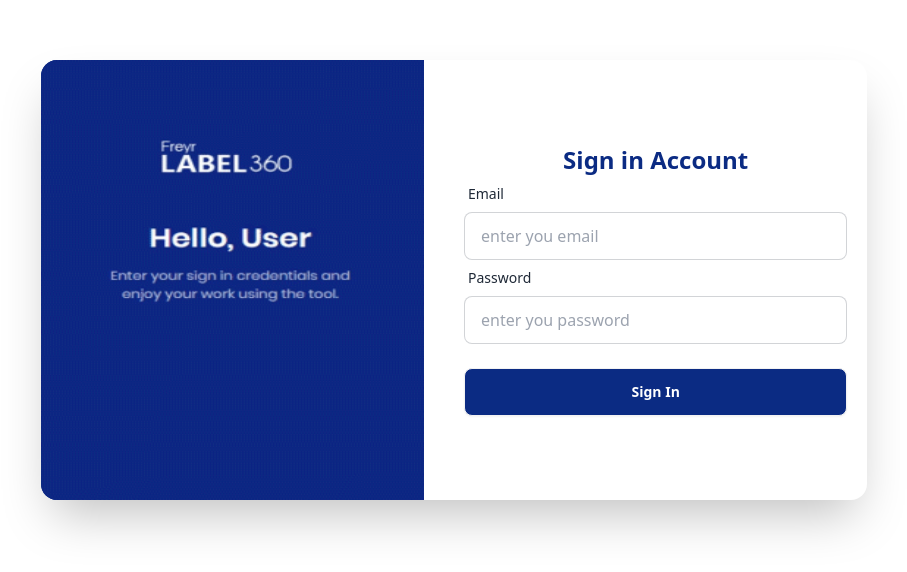
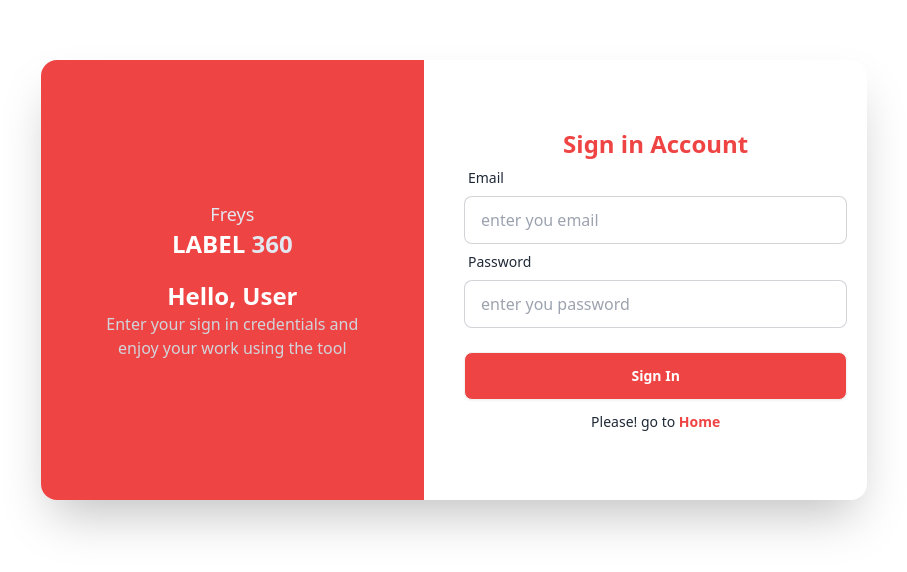
Before and after one commit to sohanwebdevctg/react1-single-page-ecommerce-website, a React (Vite) app: page /login in a window 1280 px wide. Shown: the part 180-752 px from the top of the page, without its empty margins (186-1093 px from the left). Built offline with nearby package versions, Linux system fonts and the light colour scheme.

Commit message:
change login image

```diff
--- a/index.html
+++ b/index.html
@@ -2,7 +2,7 @@
 <html lang="en">
   <head>
     <meta charset="UTF-8" />
-    <link rel="icon" type="image/svg+xml" href="/vite.svg" />
+    <link rel="icon" type="image/svg+xml" href="/public/logo/titlelogo.png" />
     <meta name="viewport" content="width=device-width, initial-scale=1.0" />
     <title>single page</title>
   </head>
--- /dev/null
+++ b/src/Components/ErrorPage/ErrorPage.jsx
@@ -0,0 +1,41 @@
+import { useNavigate, useRouteError } from "react-router-dom";
+import Title from "../Title/Title";
+
+
+const ErrorPage = () => {
+
+  // error status
+  const error = useRouteError();
+
+  // back to previous page
+  const navigation = useNavigate();
+
+  // navigate function btn
+  const backPageBtn = () => {
+    navigation(-1)
+  }
+
+
+  return (
+    <>
+    {/* title start */}
+    <Title name={'not-found'}></Title>
+      {/* title end */}
+      <div className="h-screen flex justify-center items-center">
+      {/* content section start */}
+      <div className="text-center space-y-3">
+        <h1 className="font-bold text-2xl sm:text-4xl md:text-text-3xl lg:text-4xl xl:text-4xl 2xl:text-5xl">Oops!</h1>
+        <p className="text-sm sm:text-xl md:text-xl lg:text-2xl xl:text-2xl 2xl:text-3xl">Sorry, an unexpected error has occurred.</p>
+        <p className="text-lg sm:text-2xl md:text-2xl lg:text-2xl xl:text-2xl 2xl:text-3xl">
+          <i>{error.statusText || error.message}</i>
+        </p>
+        <button onClick={backPageBtn} className="btn bg-red-500 hover:bg-red-500 btn-md font-bold text-white">Back</button>
+      </div>
+      {/* content section end */}
+    </div>
+    </>
+
+  );
+};
+
+export default ErrorPage;
--- a/src/Pages/Login/Login.jsx
+++ b/src/Pages/Login/Login.jsx
@@ -1,5 +1,4 @@
-import { useNavigate } from 'react-router-dom';
-import loginImg from '../../../public/login/login.png';
+import { Link, useNavigate } from 'react-router-dom';
 import { setUser } from '../../utilities/localstorage';
 import Swal from 'sweetalert2';
 import Title from '../../Components/Title/Title';
@@ -52,14 +51,23 @@ const Login = () => {
           <div className="card bg-base-100 w-full shadow-2xl mt-10 sm:w-11/12  md:w-10/12 lg:w-10/12 xl:w-8/12 2xl:w-9/12 mx-auto">
             <form onSubmit={loginFun} className=" w-full flex flex-col sm:flex-row justify-between sm:items-center gap-3 sm:gap-5">
               {/* left start */}
-              <div className="flex-1 bg-[#0B2B83] rounded-2xl h-full w-full">
-                <img src={loginImg} className='h-80 sm:h-96 md:h-96 lg:h-[420px] xl:h-[440px] 2xl:h-[460px] w-full rounded-ss-2xl rounded-se-2xl sm:rounded-se-none sm:rounded-es-2xl'></img>
+              <div className="flex-1 bg-red-500 rounded-ss-2xl rounded-se-2xl sm:rounded-se-none sm:rounded-es-2xl h-full w-full">
+                <div className='h-80 sm:h-96 md:h-96 lg:h-[420px] xl:h-[440px] 2xl:h-[460px] w-full  flex justify-center items-center'>
+                  <ul>
+                    <li className='text-center'>
+                      <span className='text-lg sm:text-sm md:text-sm lg:text-lg text-slate-200'>Freys</span><br></br>
+                      <span className='text-xl sm:text-lg md:text-lg lg:text-2xl uppercase text-white font-bold'>label <span className='text-slate-200'>360</span></span>
+                    </li>
+                    <li className='mt-5 text-center'><h3 className='text-xl sm:text-lg md:text-lg lg:text-2xl text-white font-bold'>Hello, User</h3></li>
+                    <li><p className='text-sm sm:text-xs md:text-xs lg:text-base text-gray-300 text-center'>Enter your sign in credentials and<br></br>enjoy your work using the tool</p></li>
+                  </ul>
+                </div>
               </div>
               {/* left end */}
               {/* right start */}
               <div className="flex-1 p-5">
                 <div className="form-control text-center">
-                  <h3 className='text-2xl text-[#0B2B83] font-bold'>Sign in Account</h3>
+                  <h3 className='text-2xl text-red-500 font-bold'>Sign in Account</h3>
                 </div>
                 <div className="form-control">
                   <label className="label">
@@ -86,7 +94,10 @@ const Login = () => {
                   />
                 </div>
                 <div className="form-control mt-6 w-full">
-                <button className="btn bg-[#0B2B83] hover:bg-[#0B2B83] text-white w-full">Sign In</button>
+                <button className="btn bg-red-500 hover:bg-red-500 text-white w-full">Sign In</button>
+                </div>
+                <div className="form-control mt-3 w-full text-center">
+                  <p className='text-sm'>Please! go to <Link className='text-red-500 font-bold' to="/">Home</Link></p>
                 </div>
               </div>
               {/* right end */}
--- a/src/Routes/Routes.jsx
+++ b/src/Routes/Routes.jsx
@@ -9,6 +9,7 @@ import SingleProduct from "../Pages/SingleProduct/SingleProduct";
 import CartTable from "../Pages/CartTable/CartTable";
 import Login from "../Pages/Login/Login";
 import PrivateRoute from "./PrivateRoute";
+import ErrorPage from "../Components/ErrorPage/ErrorPage";
 
 
 
@@ -16,6 +17,7 @@ const router = createBrowserRouter([
   {
     path: "/",
     element: <MainLayout></MainLayout>,
+    errorElement: <ErrorPage></ErrorPage>,
     children: [
       {
         path: '/',
```
Also changed, not shown: public/logo/titlelogo.png (added).
